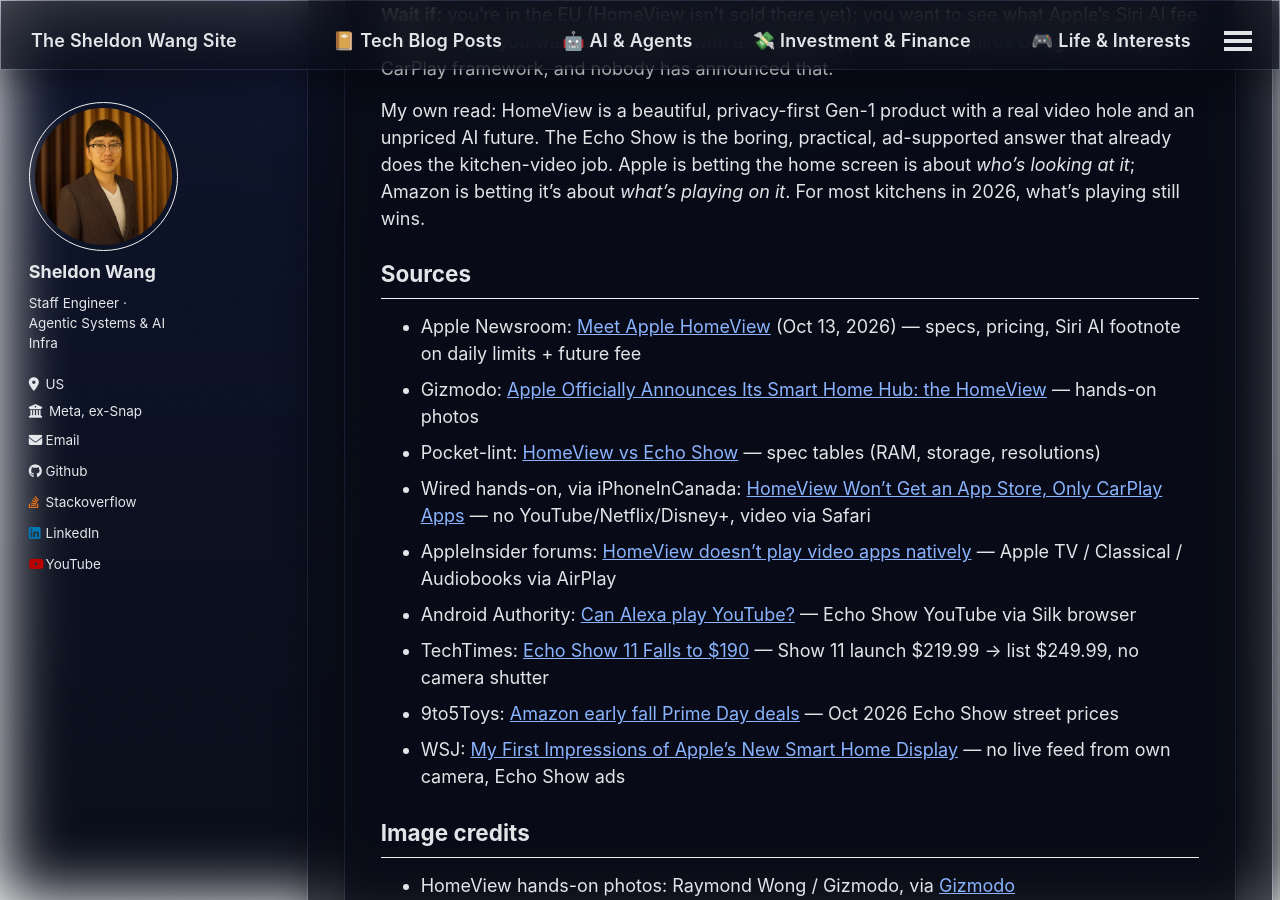
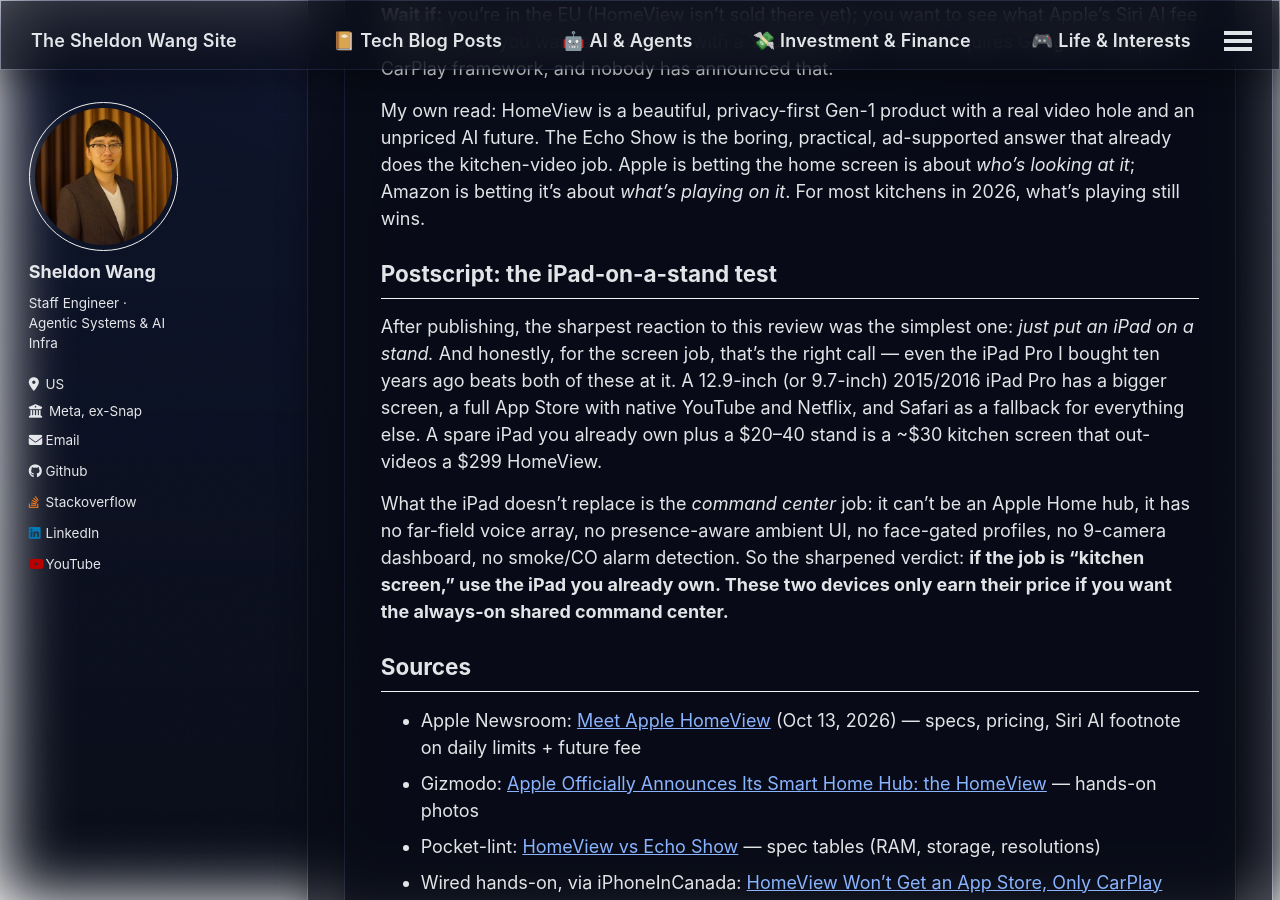
Before and after one commit to SheldonWangRJT/SheldonWangRJT.Github.io, a Jekyll site: the page built from _posts/2026-10-13-apple-homeview-vs-echo-show-review.md, in a window 1280 px wide and 900 px high, scrolled down 10788 px. Built offline with Jekyll 4.4.1, drawn with Linux system fonts in a browser that asks for light colours; comment, search, counter and statistics services are not loaded; some of the changed text lies outside the part shown.

Commit message:
Add iPad-on-a-stand postscript (EN)

```diff
--- a/_posts/2026-10-13-apple-homeview-vs-echo-show-review.md
+++ b/_posts/2026-10-13-apple-homeview-vs-echo-show-review.md
@@ -171,6 +171,12 @@ Also remember street prices: Echo Shows go on sale constantly (Show 8 hit $125,
 
 My own read: HomeView is a beautiful, privacy-first Gen-1 product with a real video hole and an unpriced AI future. The Echo Show is the boring, practical, ad-supported answer that already does the kitchen-video job. Apple is betting the home screen is about *who's looking at it*; Amazon is betting it's about *what's playing on it*. For most kitchens in 2026, what's playing still wins.
 
+## Postscript: the iPad-on-a-stand test
+
+After publishing, the sharpest reaction to this review was the simplest one: *just put an iPad on a stand.* And honestly, for the screen job, that's the right call — even the iPad Pro I bought ten years ago beats both of these at it. A 12.9-inch (or 9.7-inch) 2015/2016 iPad Pro has a bigger screen, a full App Store with native YouTube and Netflix, and Safari as a fallback for everything else. A spare iPad you already own plus a $20–40 stand is a ~$30 kitchen screen that out-videos a $299 HomeView.
+
+What the iPad doesn't replace is the *command center* job: it can't be an Apple Home hub, it has no far-field voice array, no presence-aware ambient UI, no face-gated profiles, no 9-camera dashboard, no smoke/CO alarm detection. So the sharpened verdict: **if the job is "kitchen screen," use the iPad you already own. These two devices only earn their price if you want the always-on shared command center.**
+
 ## Sources
 
 - Apple Newsroom: [Meet Apple HomeView](https://www.apple.com/newsroom/2026/10/meet-apple-homeview-a-new-way-to-enjoy-entertainment-and-manage-the-home/) (Oct 13, 2026) — specs, pricing, Siri AI footnote on daily limits + future fee
```
